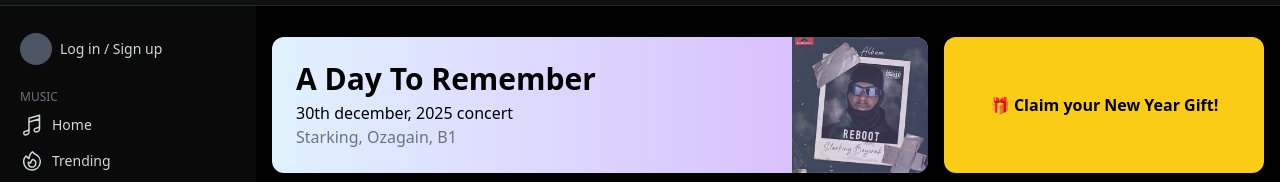
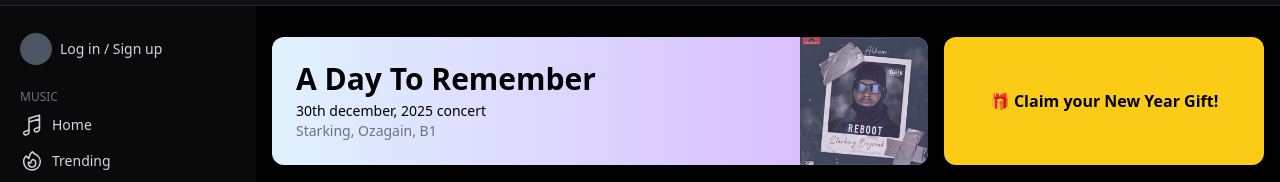
Before and after one commit to angono/mabiaplay-templates, a plain HTML site: page index.html in a window 1280 px wide. Shown: the part 43-225 px from the top of the page. Drawn offline with nearby package versions, Linux system fonts and the light colour scheme; a small style sheet from the web is missing.

Commit message:
Update templates

```diff
--- a/index.html
+++ b/index.html
@@ -116,8 +116,8 @@
         <div class="col-span-1 md:col-span-2 relative bg-gradient-to-r from-sky-100 to-purple-300 rounded-xl p-6 overflow-hidden">
           <div class="block text-black truncate">
             <h2 class="text-lg md:text-3xl font-semibold">A Day To Remember</h2>
-            <p class="mt-1">30th december, 2025 concert</p>
-            <p class="mt-.5 text-gray-500">Starking, Ozagain, B1</p>
+            <p class="mt-1 text-sm">30th december, 2025 concert</p>
+            <p class="mt-.5 text-sm text-gray-500">Starking, Ozagain, B1</p>
           </div>
           <img src="static/01.webp" class="absolute right-0 top-0 h-full object-cover opacity-75 rounded-r-xl" alt="Jux"/>
         </div>
```
